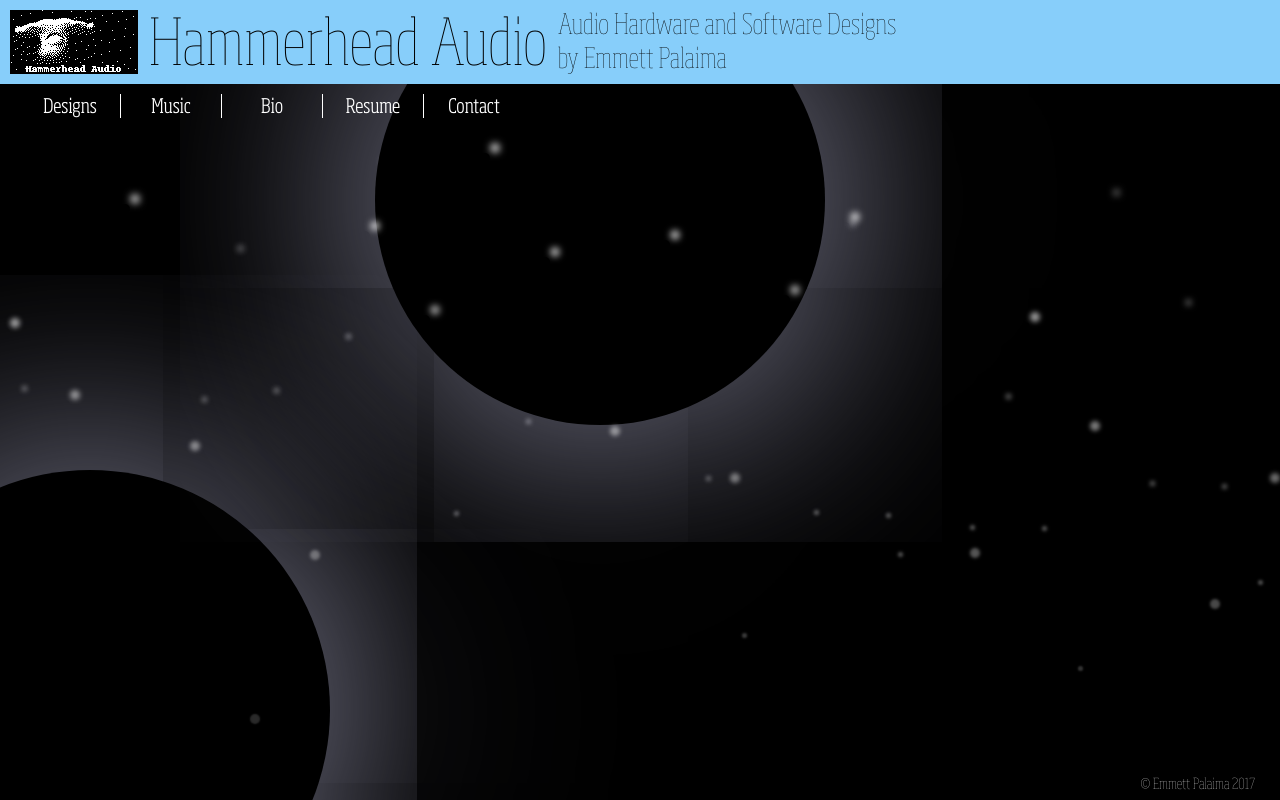
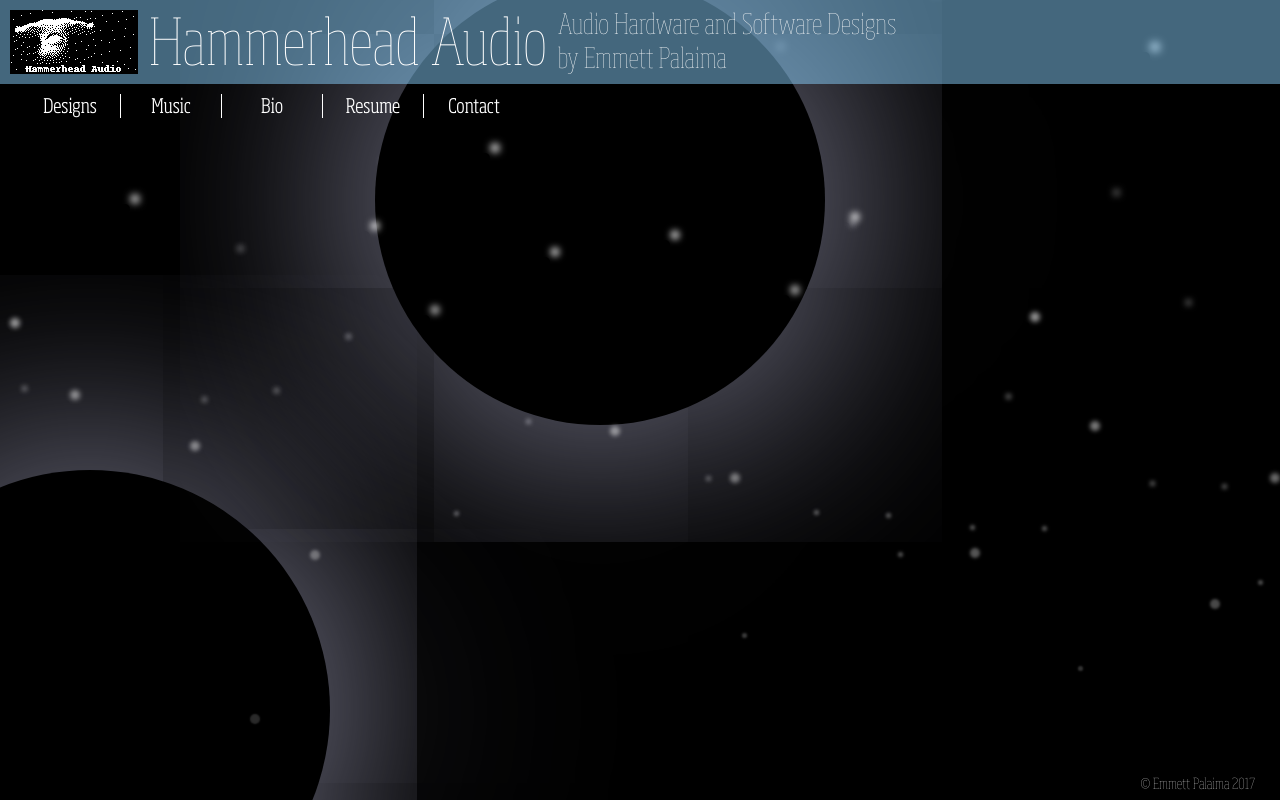
Before and after one commit to hhaudio/hammerheadaudio, a React (Create React App) app: page / in a window 1280 px wide. Shown: the top 800 px of the page. Built offline with nearby package versions, Linux system fonts and the light colour scheme.

Commit message:
header transparent

```diff
--- a/src/App.css
+++ b/src/App.css
@@ -73,7 +73,7 @@
 
 .App-header {
   position: absolute;
-  background-color: LightSkyBlue;
+  background-color: rgba(135,206,250, .5);
   top: 0px;
   left: 0px;
   height: 84px;
@@ -92,7 +92,6 @@
 }
 
 .hhtitle {
-  color: black;
   position: absolute;
   top: 10px;
   left: 148px;
@@ -101,7 +100,6 @@
 }
 
 .hhsubtitle {
-  color: black;
   position: absolute;
   top: 10px;
   left: 558px;
--- a/src/Designs.js
+++ b/src/Designs.js
@@ -2,6 +2,10 @@ import React, { Component } from 'react';
 import ReactPlayer from 'react-player';
 
 class Designs extends Component {
+  shouldComponentUpdate(){
+    return false;
+  }
+
   	render() {
     	return (
 			<div className="Content-Container">
--- a/src/Music.js
+++ b/src/Music.js
@@ -3,6 +3,9 @@ import "./Music.css"
 import "./Content.css"
 
 class Music extends Component {
+  shouldComponentUpdate(){
+    return false;
+  }
   render() {
     return (
             <div className="Content-Container">
```
